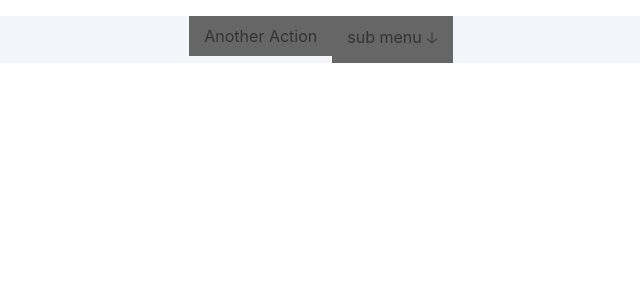
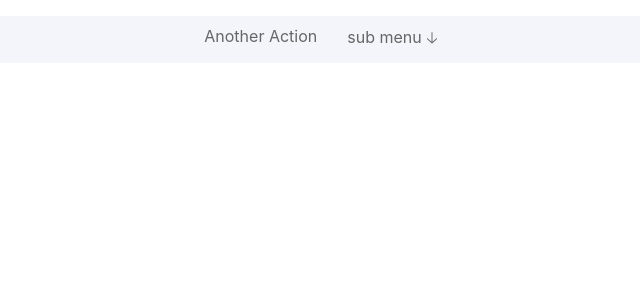
Before and after one commit to PDeRivas/integrador_flask, a React (Create React App) app: page / in a window 1280 px wide. Shown: the top 300 px of the page, without its empty margins (339-979 px from the left). Built offline with nearby package versions, Linux system fonts and the light colour scheme.

Commit message:
Arreglar opciones del menu de colores en configmenu

```diff
--- a/src/components/MenuBar.js
+++ b/src/components/MenuBar.js
@@ -21,7 +21,7 @@ class MenuBar extends Component {
         return (
             <ul className="menu" style={{ backgroundColor: this.configColor.background }}>
                 {elementsMenu.map((menu, index) => {
-                    return <MenuItem key={index} menu={menu} elementsSubMenu={elementsSubMenu} itemColor={this.configColor.itemColor} subitemColor={this.configColor.itemBackground} activeColor={this.configColor.itemActive} />
+                    return <MenuItem key={index} menu={menu} elementsSubMenu={elementsSubMenu} itemColor={this.configColor.itemColor} background={this.configColor.background} subitemColor={this.configColor.itemBackground} itemActive={this.configColor.itemActive} />
                 })}
             </ul>
         )
--- a/src/components/MenuItem.js
+++ b/src/components/MenuItem.js
@@ -9,9 +9,10 @@ class MenuItem extends Component {
         this.menu = props.menu
         this.id = this.menu.id
         this.itemColor = props.itemColor
+        this.background = props.background
         this.subitemColor = props.subitemColor
         this.elementsSubMenu = props.elementsSubMenu
-        this.state = { activo: false, itemColor: props.itemColor }
+        this.state = { activo: false, itemColor: this.background}
         this.itemActive = props.itemActive
     }
 
@@ -23,7 +24,7 @@ class MenuItem extends Component {
     }
 
     handleLeave = () => {
-        this.setState({ activo: false, itemColor: this.itemColor })
+        this.setState({ activo: false, itemColor: this.background })
     }
 
 
@@ -36,10 +37,10 @@ class MenuItem extends Component {
 
         return (
             <li onMouseEnter={this.handleEnter} onMouseLeave={this.handleLeave} onClick={this.handleLeave} className="primaryBtn">
-                <a className="menuName" style={{ backgroundColor: this.state.itemColor }}>{title}{this.menu.isFolder ? " 🡣" : ""}</a>
+                <a className="menuName" style={{ color: this.itemColor,backgroundColor: this.state.itemColor }}>{title}{this.menu.isFolder ? " 🡣" : ""}</a>
                 <ul className="subMenu">
                     {this.state.activo && elementsChildren.map((menu, index) => {
-                        return <MenuSubItem key={index} menu={menu} elementsSubMenu={elementsSubMenu} itemColor={this.subitemColor} itemActive={this.itemActive} />
+                        return <MenuSubItem key={index} menu={menu} elementsSubMenu={elementsSubMenu} subitemColor={this.subitemColor} textColor={this.itemColor} itemActive={this.itemActive} />
                     })}
                 </ul>
             </li>
@@ -50,6 +51,7 @@ class MenuItem extends Component {
 MenuItem.propTypes = {
     menu: PropTypes.object,
     itemColor: PropTypes.string,
+    background: PropTypes.string,
     subitemColor: PropTypes.string,
     elementsSubMenu: PropTypes.array,
     itemActive: PropTypes.string
--- a/src/components/MenuSubItem.js
+++ b/src/components/MenuSubItem.js
@@ -8,20 +8,21 @@ class MenuSubItem extends Component {
         this.menu = props.menu
         this.id = this.menu.id
         this.elementsSubMenu = props.elementsSubMenu
-        this.itemColor = props.itemColor
-        this.state = { activo: false, itemColor: this.itemColor }
+        this.subitemColor = props.subitemColor
+        this.textColor = props.textColor
+        this.state = { activo: false, subitemColor: this.subitemColor }
         this.itemActive = props.itemActive
     }
 
     handleEnter = () => {
-        this.setState({ itemColor: this.itemActive })
+        this.setState({ subitemColor: this.itemActive })
         if (this.menu.isFolder) {
             this.setState({ activo: true })
         }
     }
 
     handleLeave = () => {
-        this.setState({ activo: false, itemColor: this.itemColor })
+        this.setState({ activo: false, subitemColor: this.subitemColor })
     }
 
     render() {
@@ -33,10 +34,10 @@ class MenuSubItem extends Component {
 
         return (
             <li onMouseEnter={this.handleEnter} onMouseLeave={this.handleLeave} className="subBtn">
-                <a className="subMenuName" style={{ backgroundColor: this.state.itemColor }}>{title} {this.menu.isFolder ? this.state.activo ? "🡣" : "🡢" : ""}</a>
+                <a className="subMenuName" style={{ color:this.textColor, backgroundColor: this.state.subitemColor }}>{title} {this.menu.isFolder ? this.state.activo ? "🡣" : "🡢" : ""}</a>
                 <ul className="subMenuRight">
                     {this.state.activo && elementsChildren.map((menu, index) => {
-                        return <MenuSubItem key={index} menu={menu} elementsSubMenu={elementsSubMenu} itemColor={this.itemColor} itemActive={this.itemActive} />
+                        return <MenuSubItem key={index} menu={menu} elementsSubMenu={elementsSubMenu} itemColor={this.itemColor} itemActive={this.itemActive} textColor={this.textColor} />
                     })}
                 </ul>
             </li>
@@ -47,7 +48,8 @@ class MenuSubItem extends Component {
 MenuSubItem.propTypes = {
     menu: PropTypes.object,
     elementsSubMenu: PropTypes.array,
-    itemColor: PropTypes.string,
+    subitemColor: PropTypes.string,
+    textColor: PropTypes.string,
     itemActive: PropTypes.string
 }
 
```
